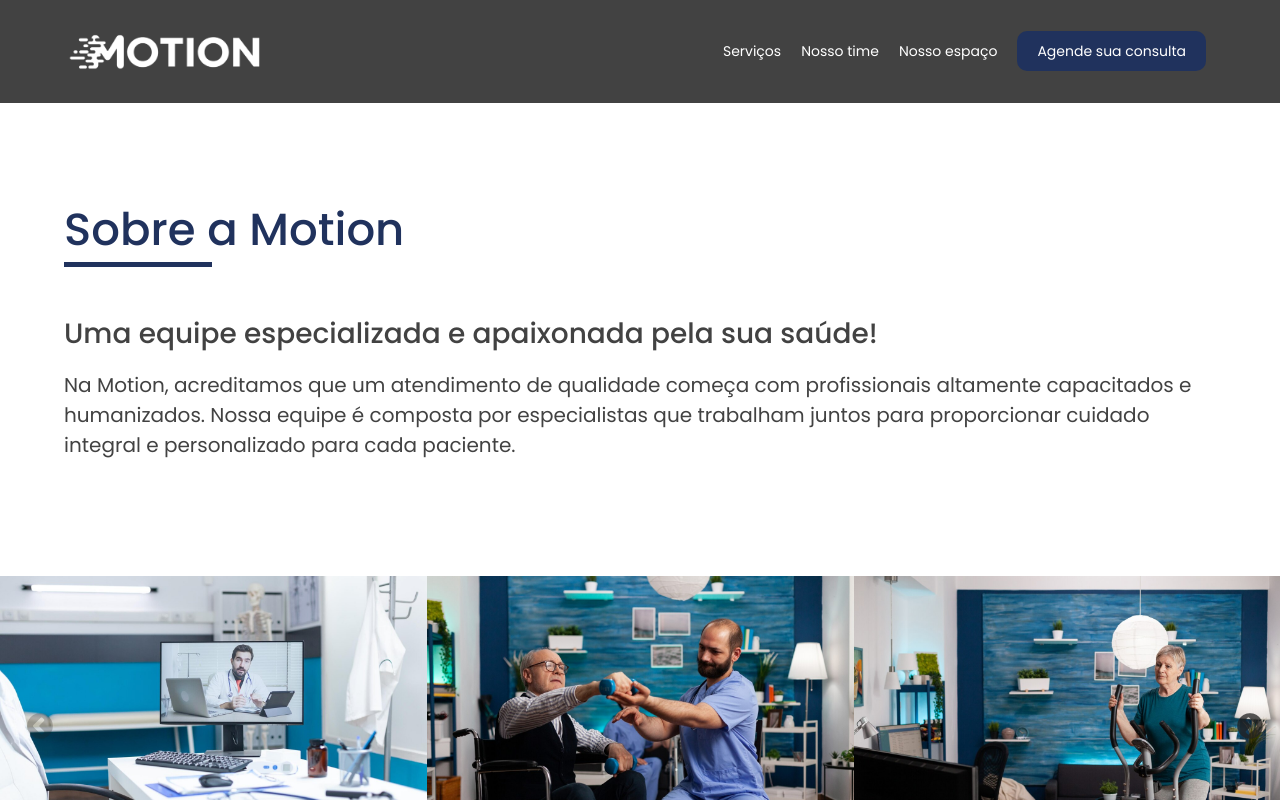
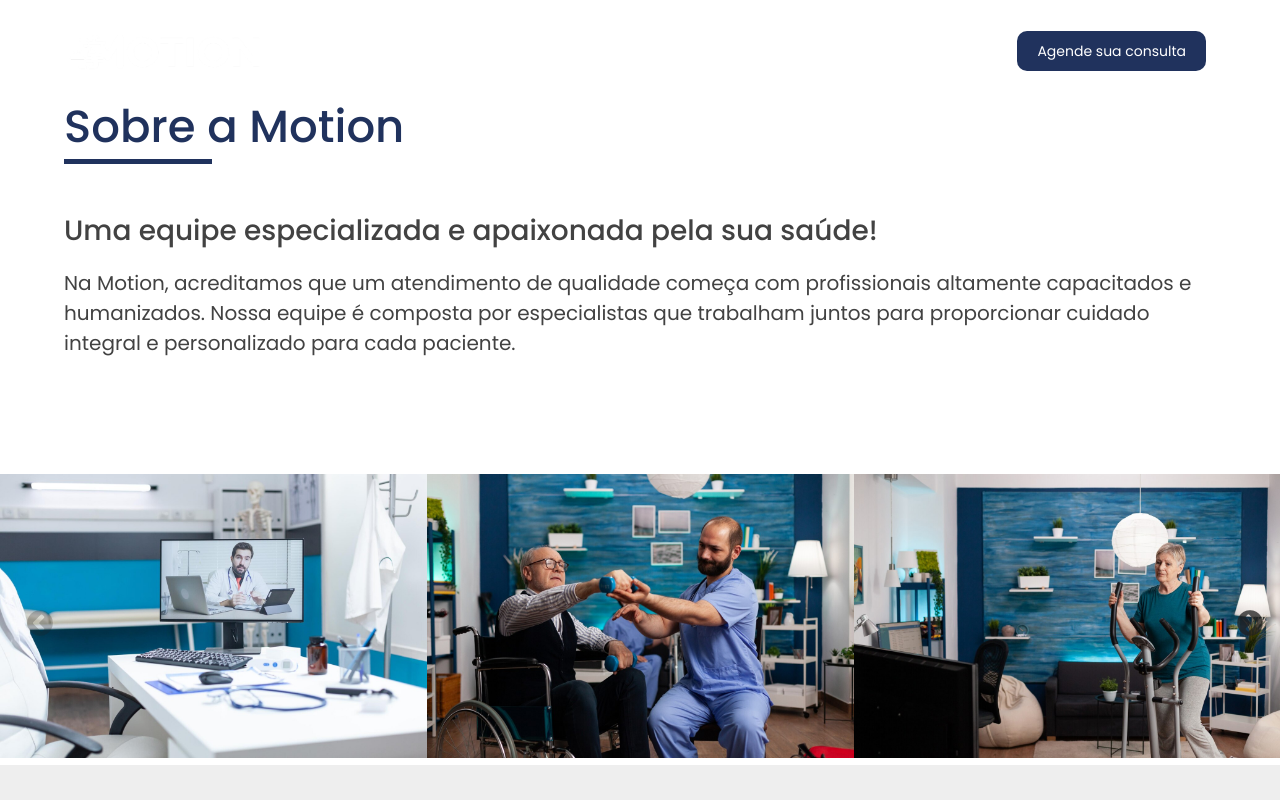
Before and after one commit to HLima02/motion, a React (Create React App) app: page /nosso_time in a window 1280 px wide. Shown: the top 800 px of the page. Built offline with nearby package versions, Linux system fonts and the light colour scheme.

Commit message:
ajuste mudança fundo do header baseado no scroll da página

```diff
--- a/src/components/Header/index.jsx
+++ b/src/components/Header/index.jsx
@@ -1,4 +1,4 @@
-import { useContext } from 'react'
+import { useState, useEffect, useContext } from 'react'
 import { Link, useNavigate  } from 'react-router-dom'
 
 import { UserContext } from '../../context/store'
@@ -12,6 +12,7 @@ import FormButton from '../FormButton'
 import './style.scss'
 
 export default function Header() {
+  const [isFixed, setIsFixed] = useState(false)
   const { menuIsOpen, setMenuIsOpen } = useContext(UserContext)
   const navigate = useNavigate();
 
@@ -25,8 +26,18 @@ export default function Header() {
     }
   }
 
+  useEffect(() => {
+    window.addEventListener('scroll', () => {
+      if(window.scrollY > 5) {
+        setIsFixed( true)
+      } else {
+        setIsFixed(false)
+      }
+    })
+  }, [])
+
   return (
-    <header>
+    <header className={isFixed ? `fixed_header` : ``}>
       <div className='header_desktop'>
         <Link to="/"><img src={logo} alt='Logo Motion. Lê-se: Motion'/></Link>
         <nav className='menu_navegacao'>
@@ -55,9 +66,9 @@ export default function Header() {
       className='header_mobile'
       >
         <ul className='bottom_section'  >
-          <li><a href='#'>Serviços</a></li>
+          <li><a href='#' onClick={(e) => goToModule(e, 'servicos')}>Serviços</a></li>
           <li> <Link to="/nosso_time">Nosso time</Link></li>
-          <li><a href='#'> Nosso espaço</a></li>
+          <li><a href='#' onClick={(e) => goToModule(e, 'nosso_espaco')}> Nosso espaço</a></li>
           <li><FormButton/></li>
         </ul>
       </motion.div>
--- a/src/components/Header/style.scss
+++ b/src/components/Header/style.scss
@@ -1,10 +1,14 @@
 header {
-  background-color: #424242;
+  background-color: transparent;
+  position: absolute;
+  top: 0;
+  left: 0;
   width: 100%;
   display: flex;
   align-items: center;
   justify-content: center;
   padding: 10px 5%;
+  z-index: 300;
 
   .header_desktop {
     width: 100%;
@@ -41,7 +45,7 @@ header {
 
       img {
         width: auto;
-        max-width: 90px;
+        max-width: 70px;
       }
 
       .menu_icon {
@@ -62,6 +66,7 @@ header {
       text-align: center;
       position: relative;
       z-index: 5;
+      padding-left: 0;
 
       li {
         padding: 10px;
@@ -88,3 +93,10 @@ header {
     }
   }
 }
+
+.fixed_header {
+  position: fixed;
+  left: 0;
+  top: 0;
+  background-color: #212121;
+}
--- a/src/components/HomeBanner/style.scss
+++ b/src/components/HomeBanner/style.scss
@@ -3,7 +3,7 @@
   background-size: cover;
   background-position: center;
   background-repeat: no-repeat;
-  padding: 100px 5% 200px;
+  padding: 220px 5%;
   position: relative;
 
   .banner_home_content {
```
